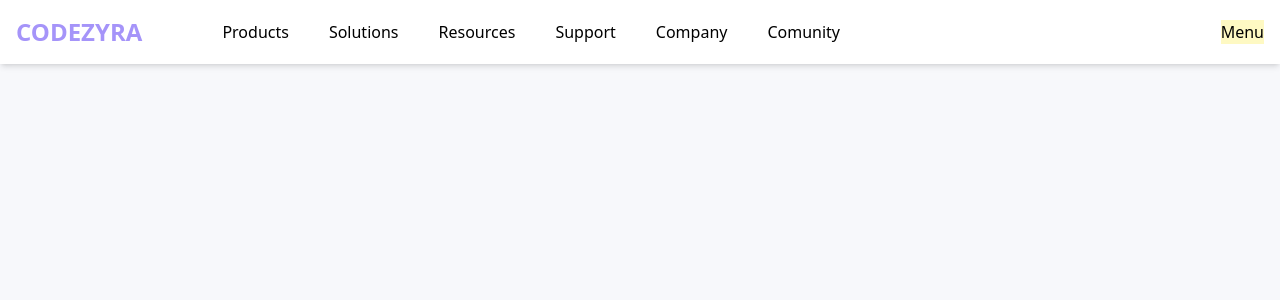
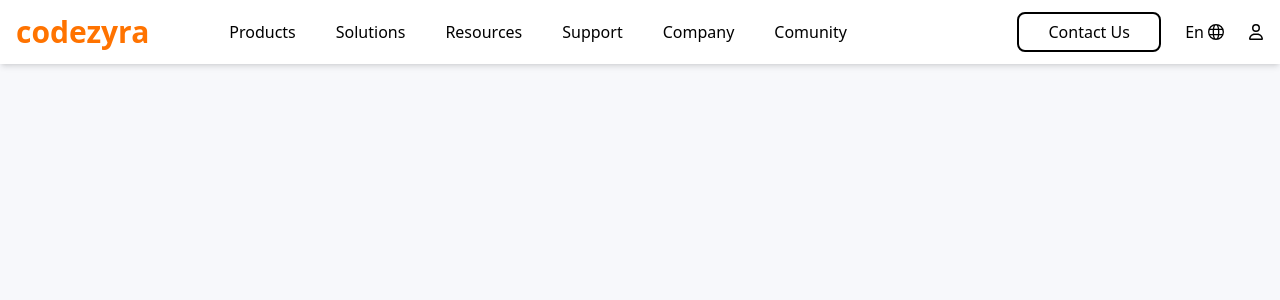
Before and after one commit to Sudila-Jayasekara/codezyra, a React (Vite) app in the folder frontend/: page / in a window 1280 px wide. Shown: the top 300 px of the page. Built offline with nearby package versions, Linux system fonts and the light colour scheme.

Commit message:
responsive navbar

```diff
--- a/frontend/package.json
+++ b/frontend/package.json
@@ -12,6 +12,7 @@
   "dependencies": {
     "react": "^18.3.1",
     "react-dom": "^18.3.1",
+    "react-icons": "^5.3.0",
     "react-typed": "^2.0.12"
   },
   "devDependencies": {
--- a/frontend/src/components/NavBar.jsx
+++ b/frontend/src/components/NavBar.jsx
@@ -1,10 +1,14 @@
 import React from 'react'
+import { GrLanguage } from 'react-icons/gr'
+import { FaRegUser , FaXmark, FaBars } from "react-icons/fa6";
+import { ReactTyped } from "react-typed";
+
 
 const logo = () => {
     return (
         <a href="/">
-            <span className='text-2xl font-sans font-bold text-primary '>
-                CODEZYRA
+            <span className='text-3xl font-sans font-bold text-primary '>
+               codezyra
             </span>
         </a>
     )
@@ -18,14 +22,34 @@ const navItems = [
     { link: '/comunity', path: 'Comunity' },
 ]
 
-const navItem = (item) => {
-    return
+const contactUs = () => {
+    return (
+        <button className='
+        border-solid
+        border-2
+        border-black
+        rounded-lg
+        hover:bg-primary
+        hover:text-white
+        hover:border-none
+        h-10
+        w-36
+        '>
+            Contact Us
+        </button>
+    )
 }
 
 const NavBar = () => {
+    const [isMenuOpen, setIsMenuOpen] = React.useState(false);
+    const toggleMenu = () => {
+        setIsMenuOpen(!isMenuOpen)
+    }
+
     return (
-        <nav className='h-16 pl-4 pr-4 flex justify-between items-center bg-white shadow-md'>
-            <div className='flex space-x-20 items-center'>
+        <>
+                <nav className='h-16 pl-4 pr-4 flex justify-between items-center bg-white shadow-md'>
+            <div className='flex justify-start items-center space-x-20 overflow-hidden'>
                 {logo()}
                 <div className='hidden md:flex space-x-10'>
                     {navItems.map((item) => (
@@ -35,8 +59,43 @@ const NavBar = () => {
                     ))}
                 </div>
             </div>
-            <div className='bg-yellow-100'>Menu</div>
+            <div className='hidden md:flex space-x-6 items-center'>
+                {contactUs()}
+                <a href="/" className='flex space-x-1 items-center hover:text-primary'>
+                    <p>En</p>
+                    <GrLanguage />
+                </a>
+                <a href="/" className='hover:text-primary'><FaRegUser />
+                </a>
+            </div>
+            <div className='md:hidden'>
+                <button onClick={toggleMenu} className='hover:outline-none hover:text-primary'>
+                    {isMenuOpen ? <FaXmark /> : <FaBars />}
+                </button>
+            </div>
         </nav>
+        {isMenuOpen && (
+            <div className='md:hidden'>
+                <div className='flex flex-col space-y-4 items-center'>
+                    {navItems.map((item) => (
+                        <a key={item.path} href={item.link} className='hover:text-primary'>
+                            {item.path}
+                        </a>
+                    ))}
+                    {contactUs()}
+                    <a href="/" className='flex space-x-1 items-center hover:text-primary'>
+                        <p>En</p>
+                        <GrLanguage />
+                    </a>
+                    <a href="/" className='hover:text-primary'><FaRegUser />
+                    </a>
+                </div>
+            </div>
+        )}
+        </>
+
+
+
     )
 }
 
--- a/frontend/tailwind.config.js
+++ b/frontend/tailwind.config.js
@@ -7,8 +7,8 @@ export default {
   theme: {
     extend: {
       colors:{
-        // 'primary':'#ff7300',
-         'primary':'#A594F9',
+        'primary':'#ff7300',
+         //'primary':'#A594F9',
         'backgroundLightGray':'#f7f8fb',
         'backgroundDarkGray':'#f0f2f5',
         'white':'#ffffff',
```
Also changed, not shown: 1 other file (tests, documents, lock files or other folders).
